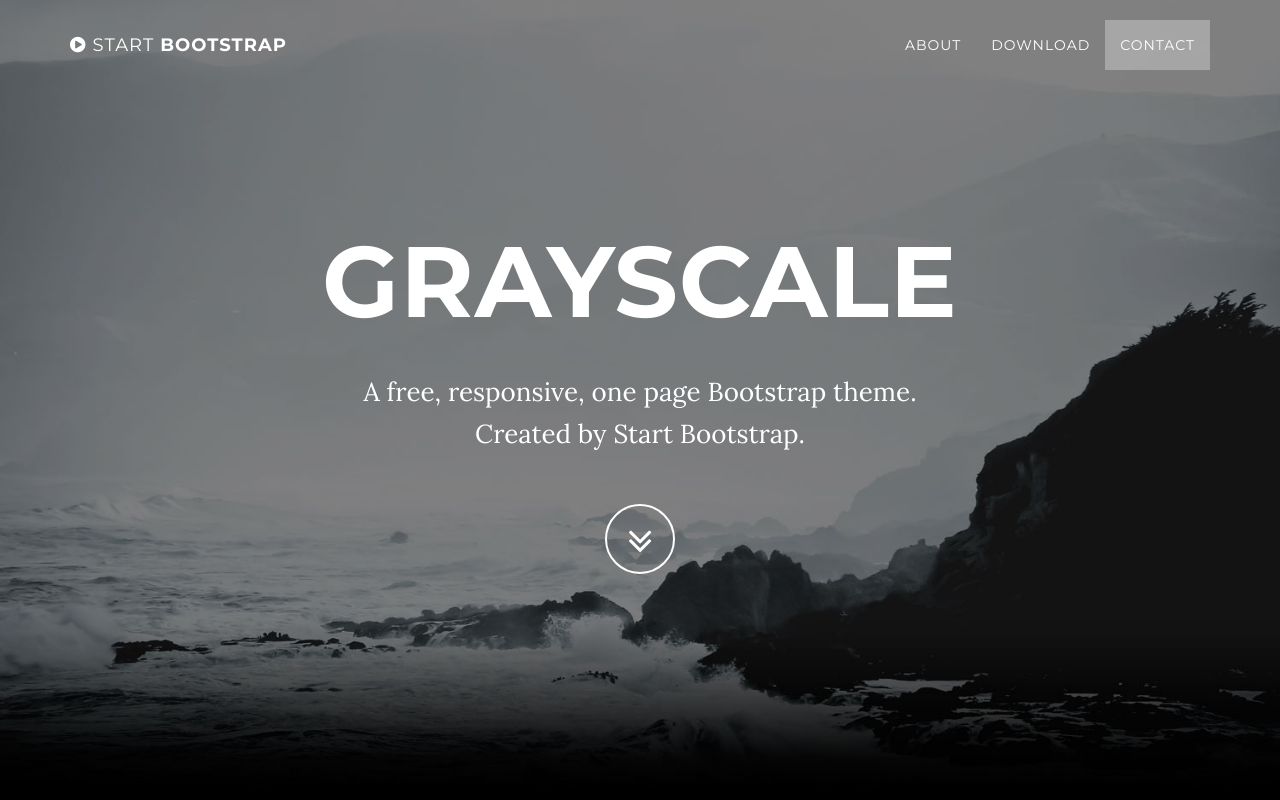
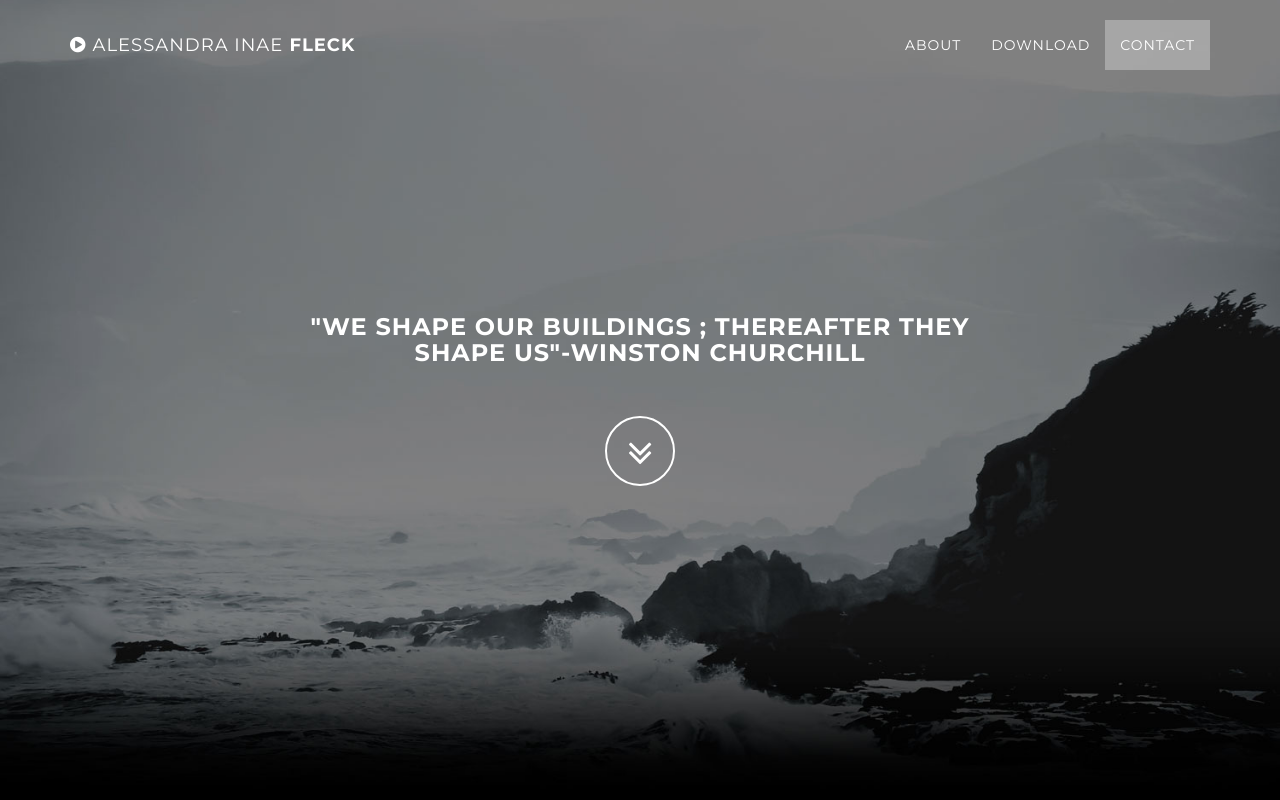
Before and after one commit to a-inae/A.Fleck-Portfolio, a plain HTML site: page index.html in a window 1280 px wide. Shown: the top 800 px of the page. Drawn offline with Linux system fonts and the light colour scheme; some packages are replaced by stand-ins of ours.

Commit message:
First Page Title and Quote Change

```diff
--- a/index.html
+++ b/index.html
@@ -41,7 +41,7 @@
                     <i class="fa fa-bars"></i>
                 </button>
                 <a class="navbar-brand page-scroll" href="#page-top">
-                    <i class="fa fa-play-circle"></i>  <span class="light">Start</span> Bootstrap
+                    <i class="fa fa-play-circle"></i>  <span class="light">Alessandra Inae</span> Fleck
                 </a>
             </div>
 
@@ -74,8 +74,8 @@
             <div class="container">
                 <div class="row">
                     <div class="col-md-8 col-md-offset-2">
-                        <h1 class="brand-heading">Grayscale</h1>
-                        <p class="intro-text">A free, responsive, one page Bootstrap theme.<br>Created by Start Bootstrap.</p>
+                        <h3>"We shape our buildings ; thereafter they shape us"-Winston Churchill</h3>
+
                         <a href="#about" class="btn btn-circle page-scroll">
                             <i class="fa fa-angle-double-down animated"></i>
                         </a>
```
